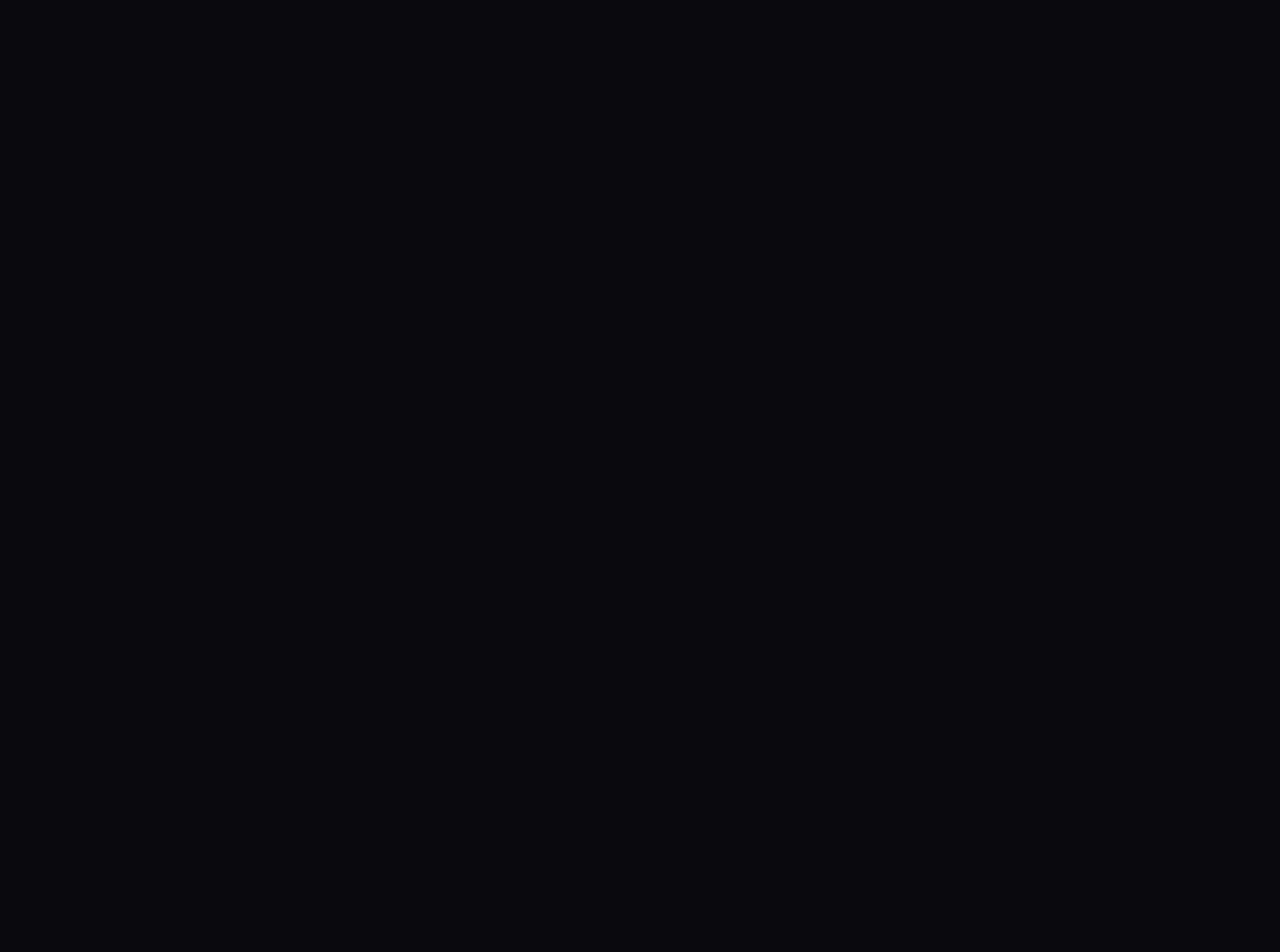
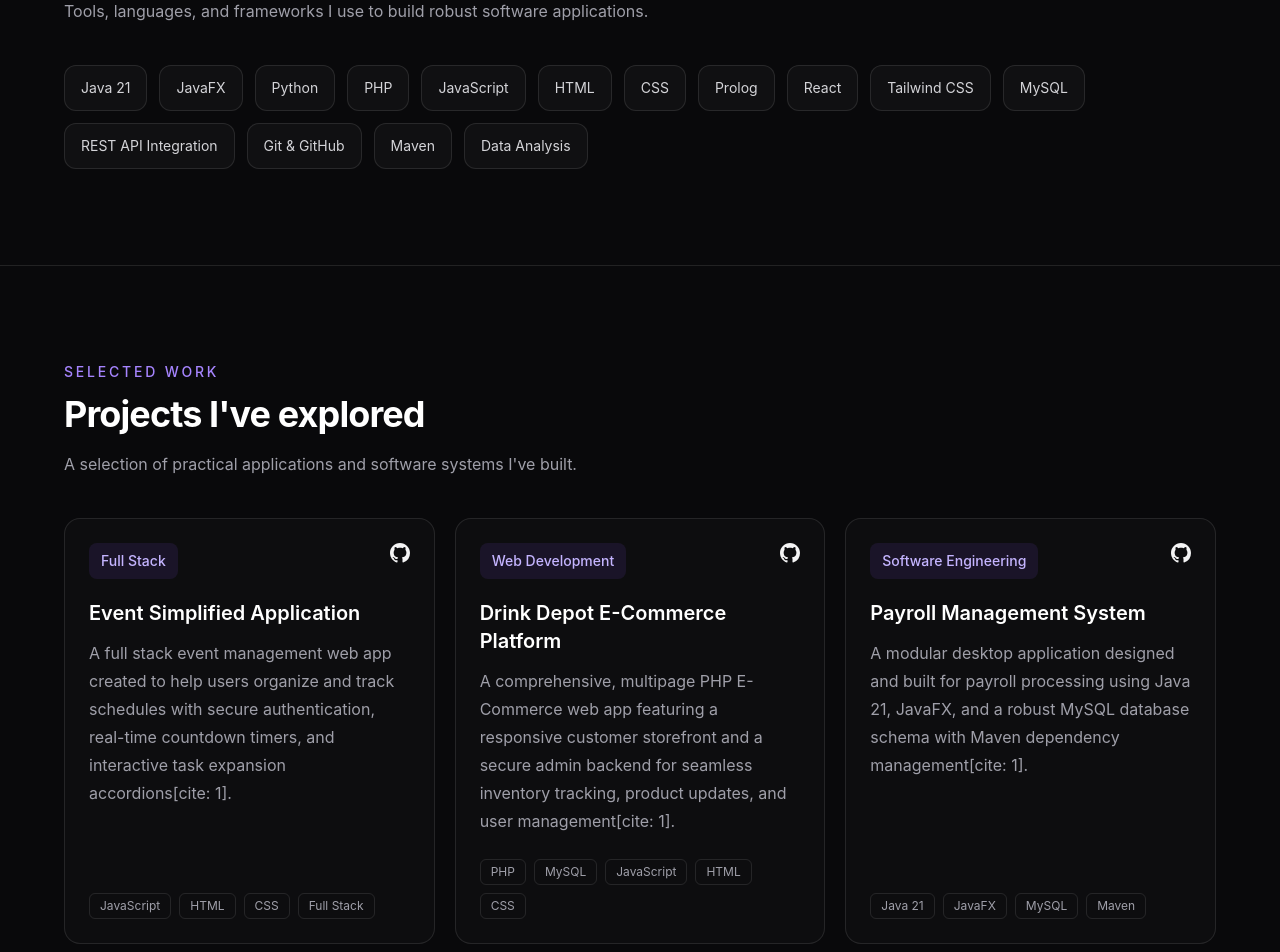
Before and after one commit to Rensis-Likert/Portfolio, a React (Vite) app in the folder client/: page / in a window 1280 px wide. Shown: the part 1100-2052 px from the top of the page. Before the commit the page ends 912 px from the top, so only its background shows below. Built offline with nearby package versions, Linux system fonts and the light colour scheme.

Commit message:
Add skills and project cards

```diff
--- /dev/null
+++ b/client/src/components/ProjectCard.jsx
@@ -0,0 +1,56 @@
+import { ArrowUpRight } from 'lucide-react'
+
+export default function ProjectCard({ project }) {
+  return (
+    <article className="group flex h-full flex-col rounded-2xl border border-white/10 bg-white/[0.02] p-6 transition duration-300 hover:-translate-y-1 hover:border-violet-400/40 hover:bg-white/[0.04]">
+      <div className="mb-5 flex items-start justify-between">
+        <span className="rounded-lg bg-violet-500/10 px-3 py-2 text-sm font-medium text-violet-300">
+          {project.category}
+        </span>
+
+        <a
+          href={project.github}
+          target="_blank"
+          rel="noreferrer"
+          aria-label={`View ${project.title} source code on GitHub`}
+          className="text-zinc-500 transition hover:text-white"
+        >
+          {/* GitHub Icon SVG */}
+          <svg className="h-5 w-5 fill-current" viewBox="0 0 24 24">
+            <path d="M12 0C5.37 0 0 5.37 0 12c0 5.31 3.435 9.795 8.205 11.385.6.105.825-.255.825-.57 0-.285-.015-1.23-.015-2.235-3.015.555-3.795-.735-4.035-1.41-.135-.345-.72-1.41-1.23-1.695-.42-.225-1.02-.78-.015-.795.945-.015 1.62.87 1.845 1.23 1.08 1.815 2.805 1.305 3.495.99.105-.78.42-1.305.765-1.605-2.67-.3-5.46-1.335-5.46-5.925 0-1.305.465-2.385 1.23-3.225-.12-.3-.54-1.53.12-3.18 0 0 1.005-.315 3.3 1.23.96-.27 1.98-.405 3-.405s2.04.135 3 .405c2.295-1.56 3.3-1.23 3.3-1.23.66 1.65.24 2.88.12 3.18.765.84 1.23 1.905 1.23 3.225 0 4.605-2.805 5.625-5.475 5.925.435.375.81 1.095.81 2.22 0 1.605-.015 2.895-.015 3.3 0 .315.225.69.825.57A12.02 12.02 0 0024 12c0-6.63-5.37-12-12-12z" />
+          </svg>
+        </a>
+      </div>
+
+      <h3 className="text-xl font-semibold text-white">
+        {project.title}
+      </h3>
+
+      <p className="mt-3 flex-1 leading-7 text-zinc-400">
+        {project.description}
+      </p>
+
+      <div className="mt-6 flex flex-wrap gap-2">
+        {project.technologies.map((technology) => (
+          <span
+            key={technology}
+            className="rounded-md border border-white/10 px-2.5 py-1 text-xs text-zinc-400"
+          >
+            {technology}
+          </span>
+        ))}
+      </div>
+
+      {project.demo && (
+        <a
+          href={project.demo}
+          target="_blank"
+          rel="noreferrer"
+          className="mt-6 inline-flex items-center gap-2 text-sm font-medium text-violet-300 hover:text-violet-200"
+        >
+          Live demo <ArrowUpRight size={16} />
+        </a>
+      )}
+    </article>
+  )
+}
--- /dev/null
+++ b/client/src/components/SectionHeading.jsx
@@ -0,0 +1,19 @@
+export default function SectionHeading({ eyebrow, title, description }) {
+  return (
+    <div className="mb-10">
+      <p className="mb-3 text-sm font-medium uppercase tracking-[0.2em] text-violet-400">
+        {eyebrow}
+      </p>
+
+      <h2 className="text-3xl font-bold tracking-tight text-white sm:text-4xl">
+        {title}
+      </h2>
+
+      {description && (
+        <p className="mt-4 max-w-2xl leading-7 text-zinc-400">
+          {description}
+        </p>
+      )}
+    </div>
+  )
+}
--- /dev/null
+++ b/client/src/data/projects.js
@@ -0,0 +1,38 @@
+export const projects = [
+  {
+    title: 'Event Simplified Application',
+    category: 'Full Stack',
+    description:
+      'A full stack event management web app created to help users organize and track schedules with secure authentication, real-time countdown timers, and interactive task expansion accordions[cite: 1].',
+    technologies: ['JavaScript', 'HTML', 'CSS', 'Full Stack'],
+    github: 'https://github.com/Rensis-Likert',
+    demo: '',
+  },
+  {
+    title: 'Drink Depot E-Commerce Platform',
+    category: 'Web Development',
+    description:
+      'A comprehensive, multipage PHP E-Commerce web app featuring a responsive customer storefront and a secure admin backend for seamless inventory tracking, product updates, and user management[cite: 1].',
+    technologies: ['PHP', 'MySQL', 'JavaScript', 'HTML', 'CSS'],
+    github: 'https://github.com/Rensis-Likert',
+    demo: '',
+  },
+  {
+    title: 'Payroll Management System',
+    category: 'Software Engineering',
+    description:
+      'A modular desktop application designed and built for payroll processing using Java 21, JavaFX, and a robust MySQL database schema with Maven dependency management[cite: 1].',
+    technologies: ['Java 21', 'JavaFX', 'MySQL', 'Maven'],
+    github: 'https://github.com/Rensis-Likert',
+    demo: '',
+  },
+  {
+    title: 'Developer Portfolio',
+    category: 'Full Stack',
+    description:
+      'A responsive personal website built with React, Tailwind CSS, and Node.js to showcase software projects, technical growth, and professional background[cite: 1].',
+    technologies: ['React', 'Tailwind CSS', 'Node.js', 'Supabase'],
+    github: 'https://github.com/Rensis-Likert/Portfolio',
+    demo: '',
+  },
+]
--- a/client/src/pages/Home.jsx
+++ b/client/src/pages/Home.jsx
@@ -1,5 +1,8 @@
 import { ArrowDown, ArrowRight } from 'lucide-react'
 import { Link } from 'react-router-dom'
+import SectionHeading from '../components/SectionHeading'
+import ProjectCard from '../components/ProjectCard'
+import { projects } from '../data/projects'
 
 export default function Home() {
   return (
@@ -84,6 +87,58 @@ export default function Home() {
           <ArrowDown size={16} />
         </a>
       </section>
+      <section id="skills" className="border-t border-white/10 px-6 py-24">
+  <div className="mx-auto max-w-6xl">
+    <SectionHeading
+      eyebrow="What I work with"
+      title="Skills & technologies"
+      description="Tools, languages, and frameworks I use to build robust software applications."
+    />
+
+    <div className="flex flex-wrap gap-3">
+      {[
+        'Java 21',
+        'JavaFX',
+        'Python',
+        'PHP',
+        'JavaScript',
+        'HTML',
+        'CSS',
+        'Prolog',
+        'React',
+        'Tailwind CSS',
+        'MySQL',
+        'REST API Integration',
+        'Git & GitHub',
+        'Maven',
+        'Data Analysis',
+      ].map((skill) => (
+        <span
+          key={skill}
+          className="rounded-xl border border-white/10 bg-white/[0.03] px-4 py-3 text-sm text-zinc-300 transition hover:border-violet-400/40"
+        >
+          {skill}
+        </span>
+      ))}
+    </div>
+  </div>
+</section>
+
+<section id="projects" className="border-t border-white/10 px-6 py-24">
+  <div className="mx-auto max-w-6xl">
+    <SectionHeading
+      eyebrow="Selected work"
+      title="Projects I've explored"
+      description="A selection of practical applications and software systems I've built."
+    />
+
+    <div className="grid gap-5 md:grid-cols-2 lg:grid-cols-3">
+      {projects.map((project) => (
+        <ProjectCard key={project.title} project={project} />
+      ))}
+    </div>
+  </div>
+</section>
     </main>
   )
 }
```
